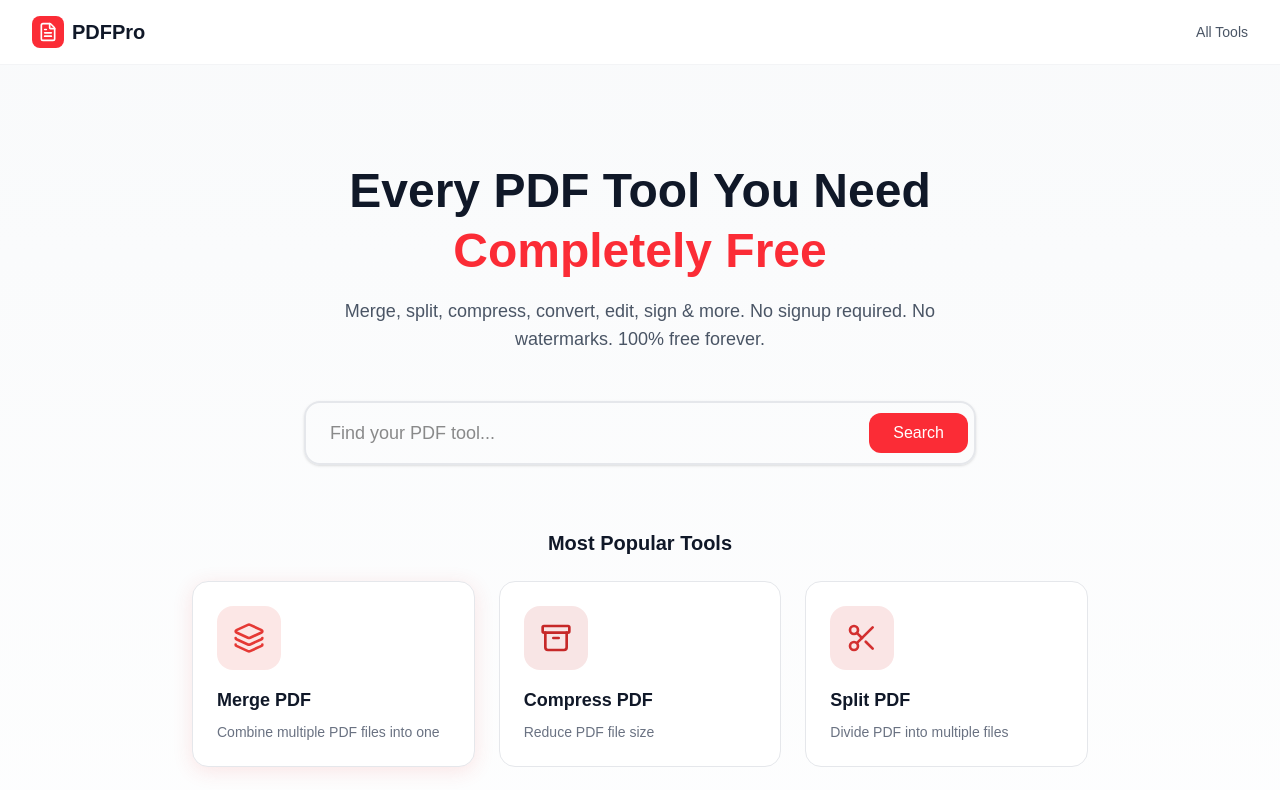
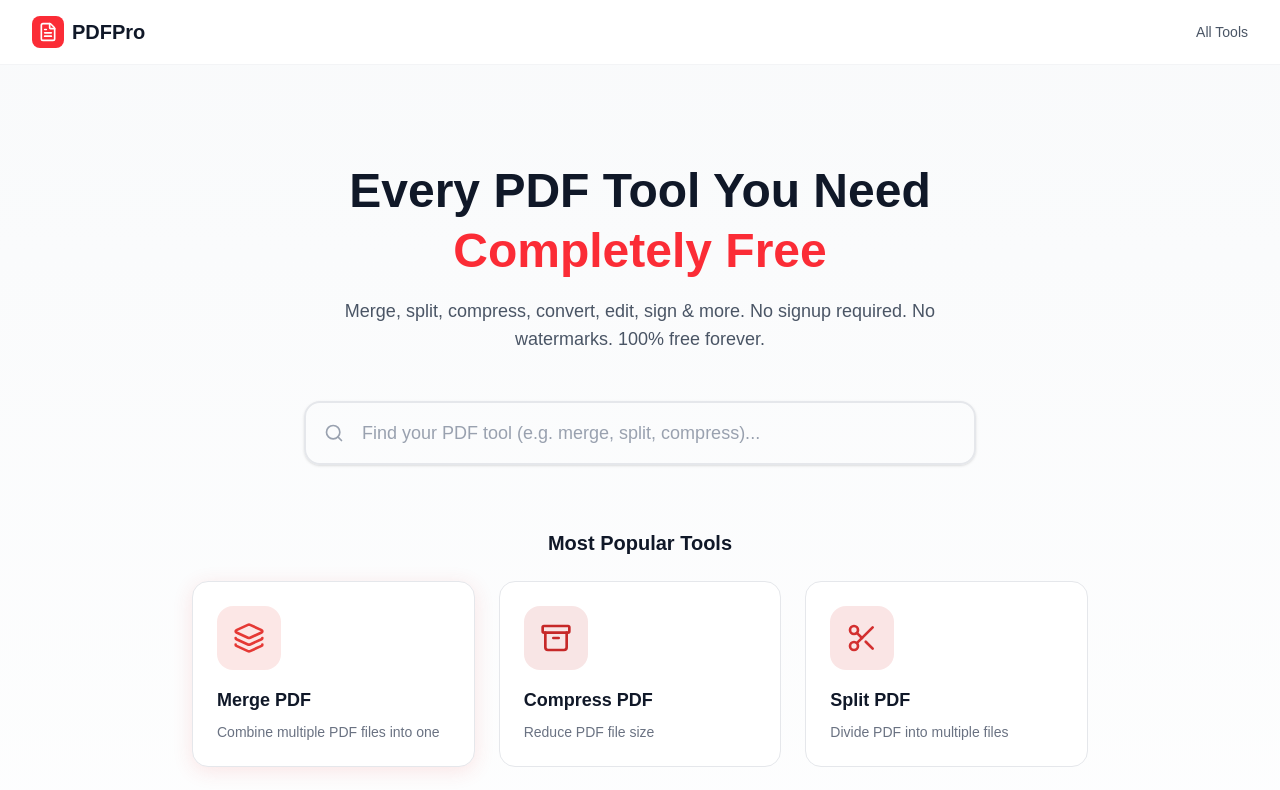
Before and after one commit to arqummalik1/pdfPro, a Next.js app: page / in a window 1280 px wide. Shown: the top 790 px of the page. Built offline with nearby package versions, Linux system fonts and the light colour scheme.

Commit message:
Implement real-time search and fix search bar readability

```diff
--- a/src/app/page.tsx
+++ b/src/app/page.tsx
@@ -1,7 +1,10 @@
+'use client';
+
+import { useState, useMemo } from 'react';
 import Link from 'next/link';
-import { VISIBLE_TOOL_CATEGORIES, VISIBLE_TOP_TOOLS, type Tool } from '@/lib/tools-config';
+import { VISIBLE_TOOL_CATEGORIES, VISIBLE_TOP_TOOLS, type Tool, ALL_TOOLS } from '@/lib/tools-config';
 import { themeConfig } from '@/lib/theme';
-import { FileText } from 'lucide-react';
+import { FileText, Search as SearchIcon, X } from 'lucide-react';
 import { getToolIconBadgeStyle, renderToolIcon } from '@/lib/tool-icons';
 
 function ToolCard({ tool }: { tool: Tool }) {
@@ -52,6 +55,18 @@ function HeroToolCard({ tool, index }: { tool: Tool; index: number }) {
 }
 
 export default function HomePage() {
+  const [searchQuery, setSearchQuery] = useState('');
+
+  const filteredTools = useMemo(() => {
+    if (!searchQuery.trim()) return [];
+    const query = searchQuery.toLowerCase().trim();
+    return ALL_TOOLS.filter(tool =>
+      tool.label.toLowerCase().includes(query) ||
+      tool.description.toLowerCase().includes(query) ||
+      tool.keywords.some(kw => kw.toLowerCase().includes(query))
+    ).slice(0, 8); // Limit results for the dropdown
+  }, [searchQuery]);
+
   return (
     <div className="min-h-screen bg-white">
       {/* Header */}
@@ -87,17 +102,59 @@ export default function HomePage() {
           </div>
 
           {/* Search Bar */}
-          <div className="max-w-2xl mx-auto mb-12 md:mb-16">
+          <div className="max-w-2xl mx-auto mb-12 md:mb-16 relative">
             <div className="relative group">
+              <div className="absolute left-5 top-1/2 -translate-y-1/2 text-gray-400 group-focus-within:text-red-500 transition-colors">
+                <SearchIcon className="w-5 h-5" />
+              </div>
               <input
                 type="text"
-                placeholder="Find your PDF tool..."
-                className="w-full pl-6 pr-24 sm:pr-32 py-4 text-base sm:text-lg border-2 border-gray-200 rounded-2xl focus:border-red-500 focus:outline-none transition-all shadow-sm group-hover:shadow-md"
+                value={searchQuery}
+                onChange={(e) => setSearchQuery(e.target.value)}
+                placeholder="Find your PDF tool (e.g. merge, split, compress)..."
+                className="w-full pl-14 pr-12 py-4 text-base sm:text-lg text-gray-900 border-2 border-gray-200 rounded-2xl focus:border-red-500 focus:outline-none transition-all shadow-sm group-hover:shadow-md placeholder:text-gray-400"
               />
-              <button className="absolute right-2 top-1/2 -translate-y-1/2 px-4 sm:px-6 py-2 bg-red-500 text-white text-sm sm:text-base font-medium rounded-xl hover:bg-red-600 transition-colors">
-                Search
-              </button>
+              {searchQuery && (
+                <button
+                  onClick={() => setSearchQuery('')}
+                  className="absolute right-4 top-1/2 -translate-y-1/2 p-1 text-gray-400 hover:text-gray-600 transition-colors"
+                >
+                  <X className="w-5 h-5" />
+                </button>
+              )}
             </div>
+
+            {/* Search Results Dropdown */}
+            {filteredTools.length > 0 && (
+              <div className="absolute top-full left-0 right-0 mt-2 bg-white rounded-2xl border border-gray-200 shadow-xl z-50 overflow-hidden">
+                <div className="max-h-[400px] overflow-y-auto">
+                  {filteredTools.map((tool) => (
+                    <Link
+                      key={tool.id}
+                      href={`/${tool.id}`}
+                      className="flex items-center gap-4 p-4 hover:bg-gray-50 transition-colors border-b border-gray-100 last:border-0"
+                    >
+                      <div
+                        className="w-10 h-10 rounded-lg flex items-center justify-center flex-shrink-0"
+                        style={getToolIconBadgeStyle(tool.color)}
+                      >
+                        {renderToolIcon(tool.icon, 'w-5 h-5')}
+                      </div>
+                      <div className="min-w-0">
+                        <h4 className="font-semibold text-gray-900">{tool.label}</h4>
+                        <p className="text-sm text-gray-500 truncate">{tool.description}</p>
+                      </div>
+                    </Link>
+                  ))}
+                </div>
+              </div>
+            )}
+
+            {searchQuery.trim() && filteredTools.length === 0 && (
+              <div className="absolute top-full left-0 right-0 mt-2 bg-white rounded-2xl border border-gray-200 p-8 shadow-xl z-50 text-center">
+                <p className="text-gray-500">No tools found for &quot;{searchQuery}&quot;</p>
+              </div>
+            )}
           </div>
 
           {/* Popular Tools */}
```
Also changed, not shown: 1 other file (tests, documents, lock files or other folders).
